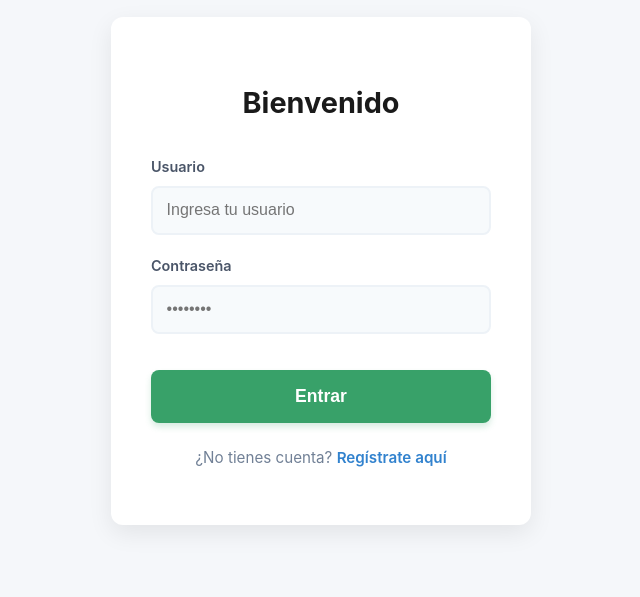
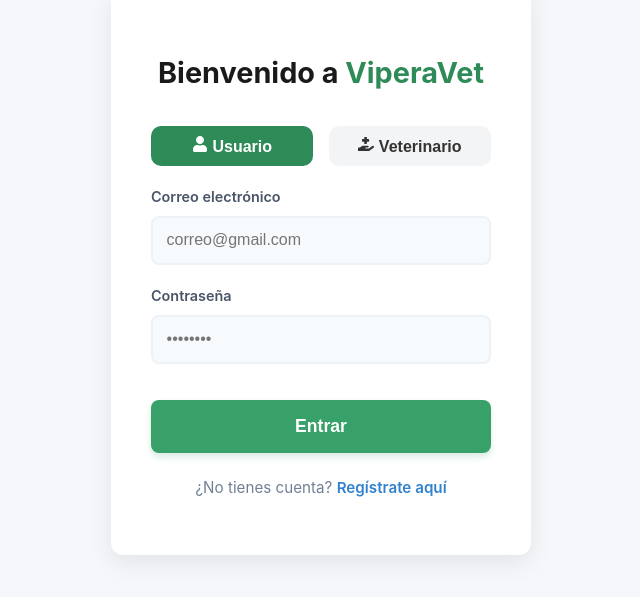
Before and after one commit to alonsomoros/viperaVet, a React app in the folder frontend/: page /login in a window 1280 px wide. Shown: the part 129-726 px from the top of the page, without its empty margins (319-959 px from the left). Built offline with nearby package versions, Linux system fonts and the light colour scheme; the HTML template or start-up script is replaced by a standard one.

Commit message:
Cambiado Login, añadido Login con Usuario y Vet

```diff
--- a/frontend/src/components/Layout.css
+++ b/frontend/src/components/Layout.css
@@ -7,6 +7,10 @@
   --vet-text-dark: #333333;
   --vet-footer-bg: #2F4F4F; /* DarkSlateGray */
   --vet-footer-text: #FFFFFF;
+
+  --vet-active-button: #2E8B57;
+  --vet-inactive-button: #F3F4F6;
+  --vet-hover-button: #dbdde2;
 }
 
 /* Global Reset for Layout handled in index.css */
--- a/frontend/src/components/Layout.jsx
+++ b/frontend/src/components/Layout.jsx
@@ -38,7 +38,7 @@
                     </div>
                     <div className="footer-column">
                         <h3>Redes Sociales</h3>
-                        <a href="https://github.com/alonsomorosvillalba" target="_blank" rel="noopener noreferrer">GitHub</a>
+                        <a href="https://github.com/alonsomoros" target="_blank" rel="noopener noreferrer">GitHub</a>
                         <a href="https://www.linkedin.com/in/alonso-moros-villalba-301904275/" target="_blank" rel="noopener noreferrer">LinkedIn</a>
                         <a href="https://www.instagram.com/aalonn_11_mv/" target="_blank" rel="noopener noreferrer">Instagram</a>
                     </div>
--- a/frontend/src/pages/Login.css
+++ b/frontend/src/pages/Login.css
@@ -26,6 +26,43 @@
     color: #1a1a1a;
     font-weight: 700;
     font-size: 1.8rem;
+}
+
+.button-group {
+    display: flex;
+    height: 40px;
+    gap: 1rem;
+    margin-bottom: 1.25rem;
+}
+
+.button-group button {
+    flex: 1;
+    background-color: var(--vet-inactive-button);
+    color: var(--vet-text-dark);
+    border: 2px;
+    border-radius: 10px;
+    font-size: 1rem;
+    font-weight: 600;
+    cursor: pointer;
+    transition: background-color 0.2s, transform 0.1s;
+}
+
+.button-group button.active {
+    background-color: var(--vet-active-button);
+    color: white;
+}
+
+button[type="button"]:hover:not(.active) {
+    background-color: var(--vet-hover-button);
+}
+
+button[type="button"]:hover {
+    transform: translateY(-2px);
+    box-shadow: 0 4px 12px rgba(0, 0, 0, 0.1)
+}
+
+button[type="button"]:active {
+    transform: scale(0.98);
 }
 
 .form-group {
@@ -76,28 +113,6 @@
     font-size: 0.9rem;
 }
 
-button[type="submit"] {
-    width: 100%;
-    padding: 0.9rem;
-    background-color: #3182ce;
-    color: white;
-    border: none;
-    border-radius: 8px;
-    font-size: 1rem;
-    font-weight: 600;
-    cursor: pointer;
-    transition: background-color 0.2s, transform 0.1s;
-    margin-top: 0.5rem;
-}
-
-button[type="submit"]:hover {
-    background-color: #2b6cb0;
-}
-
-button[type="submit"]:active {
-    transform: scale(0.98);
-}
-
 .register-link {
     text-align: center;
     margin-top: 1.5rem;
--- a/frontend/src/pages/Login.jsx
+++ b/frontend/src/pages/Login.jsx
@@ -2,44 +2,79 @@
 import { useNavigate, Link } from 'react-router-dom';
 import { useAuth } from '../context/AuthContext';
 import { loginUser } from '../services/authService';
+import { FaUser, FaHandHoldingMedical } from "react-icons/fa";
 import './Login.css';
 
 const Login = () => {
-    const [username, setUsername] = useState('');
-    const [password, setPassword] = useState('');
+    const [credentials, setCredentials] = useState({
+        username: '',
+        password: ''
+    });
+    const [loginType, setLoginType] = useState("user");
     const [error, setError] = useState('');
+
     const { login } = useAuth();
     const navigate = useNavigate();
+
+    const handleChange = (e) => {
+        const { name, value } = e.target;
+        setCredentials(prev => ({
+            ...prev,
+            [name]: value
+        }));
+    };
 
     const handleSubmit = async (e) => {
         e.preventDefault();
         setError('');
         try {
-            const data = await loginUser(username, password);
+            const data = await loginUser(credentials.username, credentials.password, loginType);
             login(data);
             navigate('/home');
         } catch (err) {
-            // For login, usually it's a generic "Invalid credentials", so highlight both or show global.
-            // But to satisfy "inputs in red", we can check text or just set error.
             setError(err.message || 'Error al iniciar sesión');
         }
+    };
+
+    const config = {
+        user: { label: "Correo electrónico", placeholder: "correo@gmail.com" },
+        vet: { label: "Correo de empresa", placeholder: "correo@empresa.com" }
     };
 
     return (
         <div className="login-container">
             <form className="login-form" onSubmit={handleSubmit}>
-                <h2>Bienvenido</h2>
+                <h2>Bienvenido a <span style={{ color: "var(--vet-primary-green)" }}>ViperaVet</span></h2>
                 {error && <p className="error-message">{error}</p>}
 
+                <div className="button-group">
+                    <button
+                        type="button"
+                        className={loginType === "user" ? "active" : ""}
+                        onClick={() => setLoginType("user")}
+                    >
+                        <FaUser /> Usuario
+                    </button>
+                    <button
+                        type="button"
+                        className={loginType === "vet" ? "active" : ""}
+                        onClick={() => setLoginType("vet")}
+                    >
+                        <FaHandHoldingMedical /> Veterinario
+                    </button>
+                </div>
+
+                {/* Formulario Usuarios */}
                 <div className="form-group">
-                    <label>Usuario</label>
+                    <label>{config[loginType].label}</label>
                     <input
-                        type="text"
+                        type="email"
+                        name='username'
                         className={error ? 'input-error' : ''}
-                        value={username}
-                        onChange={(e) => setUsername(e.target.value)}
+                        value={credentials.username}
+                        onChange={handleChange}
                         required
-                        placeholder="Ingresa tu usuario"
+                        placeholder={config[loginType].placeholder}
                     />
                 </div>
 
@@ -47,9 +82,10 @@
                     <label>Contraseña</label>
                     <input
                         type="password"
+                        name='password'
                         className={error ? 'input-error' : ''}
-                        value={password}
-                        onChange={(e) => setPassword(e.target.value)}
+                        value={credentials.password}
+                        onChange={handleChange}
                         required
                         placeholder="••••••••"
                     />
```
